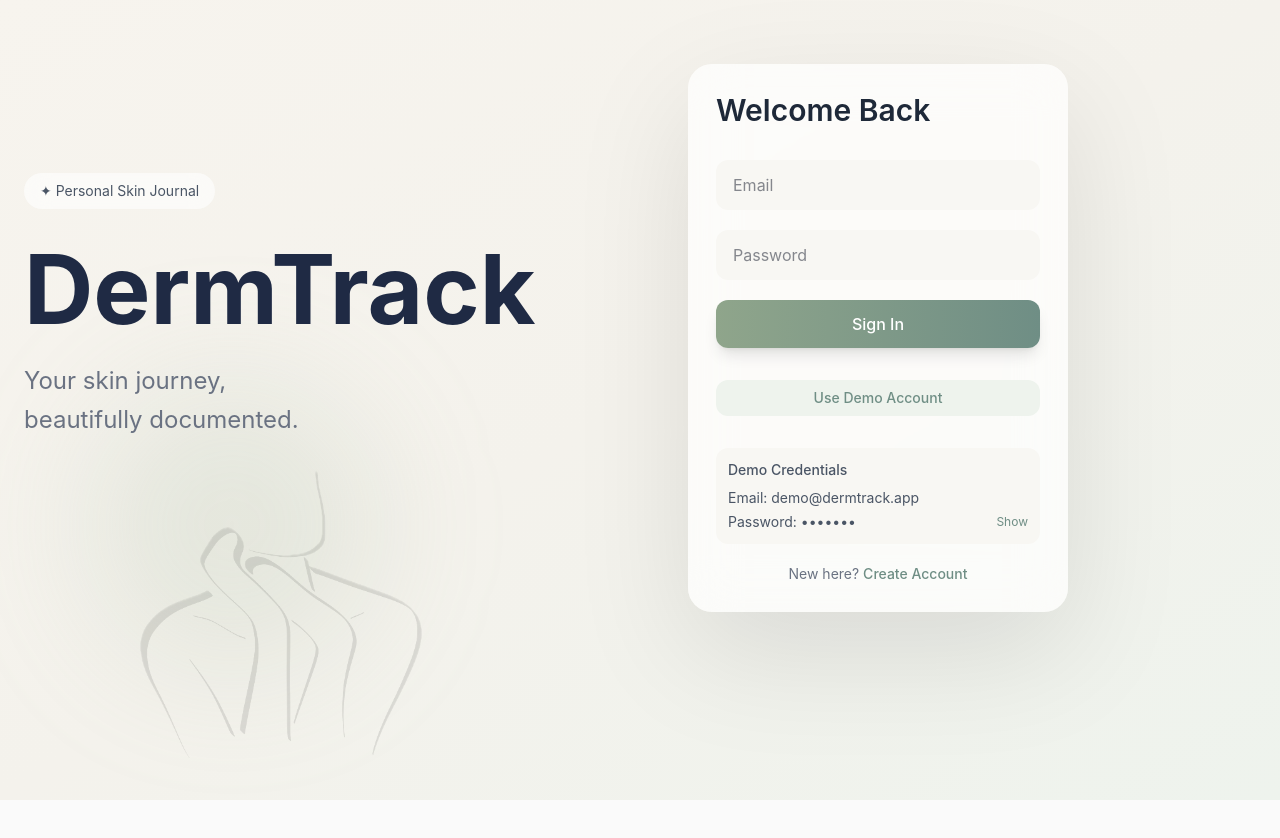
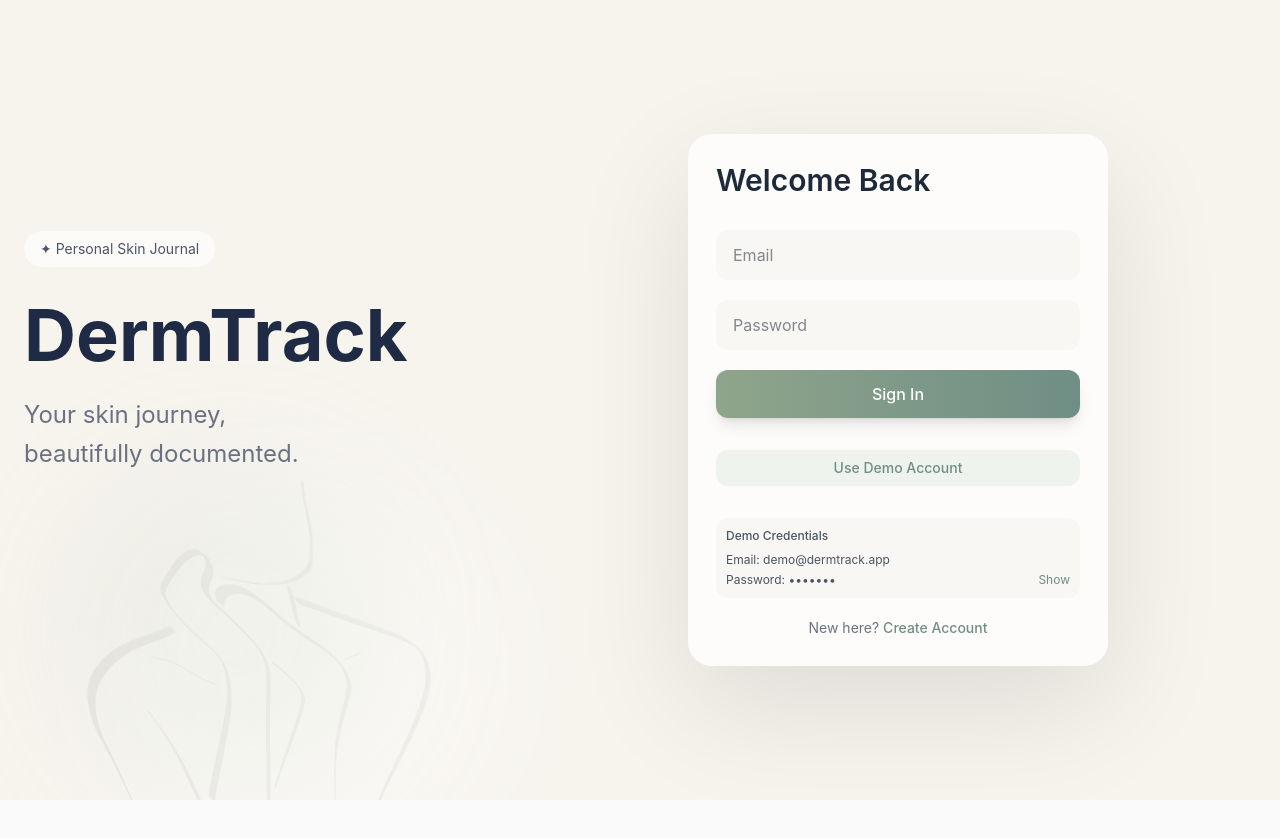
Before and after one commit to Techno-cod/DermTrack, a React app in the folder frontend/: page /login in a window 1280 px wide. Shown: the top 838 px of the page. After the commit the page ends 800 px from the top, so only its background shows below. Built offline with nearby package versions, Linux system fonts and the light colour scheme; no server answers; the HTML template or start-up script is replaced by a standard one.

Commit message:
Polish login page and add demo account

```diff
--- a/frontend/src/pages/LoginPage.jsx
+++ b/frontend/src/pages/LoginPage.jsx
@@ -10,10 +10,9 @@ function LoginPage() {
 
   const navigate = useNavigate();
   return (
-    <div className="min-h-screen bg-gradient-to-br from-[#F7F4EE] via-[#F4F2EC] to-[#EEF3ED] flex items-start justify-center px-6">
+    <div className="min-h-screen bg-[#F7F4EE] flex items-center justify-center px-6 overflow-hidden">
       <div className="max-w-7xl w-full grid md:grid-cols-2 gap-24 items-center">
 
-        {/* Left Section */}
 
         {/* Left Section */}
 <div className="relative">
@@ -31,28 +30,40 @@ function LoginPage() {
     blur-3xl
   "
 ></div>
+
 <img
   src={womanArt}
   alt="DermTrack"
   className="
     absolute
-    left-8
-    top-40
-    w-[450px]
-    opacity-10
-    mix-blend-multiply
+    -left-10
+    top-8
+    w-[550px]
+    opacity-[0.06]
     pointer-events-none
     select-none
   "
 />
+<div
+  className="
+    absolute
+    left-20
+    top-48
+    w-[400px]
+    h-[400px]
+    rounded-full
+    bg-white/40
+    blur-3xl
+  "
+></div>
 
   {/* Content */}
-  <div className="relative z-10">
+  <div className="relative z-10 -translate-y-12">
     <div className="inline-flex items-center px-4 py-2 rounded-full bg-white/60 backdrop-blur-md text-sm text-gray-600 mb-8">
       ✦ Personal Skin Journal
     </div>
 
-    <h1 className="text-8xl font-bold text-[#1F2A44] leading-none mb-6">
+    <h1 className="text-7xl font-bold text-[#1F2A44] leading-none mb-6">
       DermTrack
     </h1>
 
@@ -67,7 +78,7 @@ function LoginPage() {
 
 
         {/* Right Section */}
-        <div className="mt-16 bg-white/70 backdrop-blur-xl rounded-3xl shadow-[0_40px_120px_rgba(0,0,0,0.10)] p-7 max-w-[380px] w-full">
+        <div className="bg-white/70 backdrop-blur-xl rounded-3xl shadow-[0_40px_120px_rgba(0,0,0,0.10)] p-7 max-w-[420px] w-full">
           <h2 className="text-3xl font-semibold mb-8 text-gray-800">
             Welcome Back
           </h2>
@@ -124,7 +135,7 @@ function LoginPage() {
   Use Demo Account
 </button>
 
-<div className="mt-3 p-3 bg-[#F8F7F3] rounded-xl text-sm text-gray-600">
+<div className="mt-3 p-2.5 bg-[#F8F7F3] rounded-xl text-xs text-gray-600">
   <p className="font-medium mb-2">
     Demo Credentials
   </p>
```
